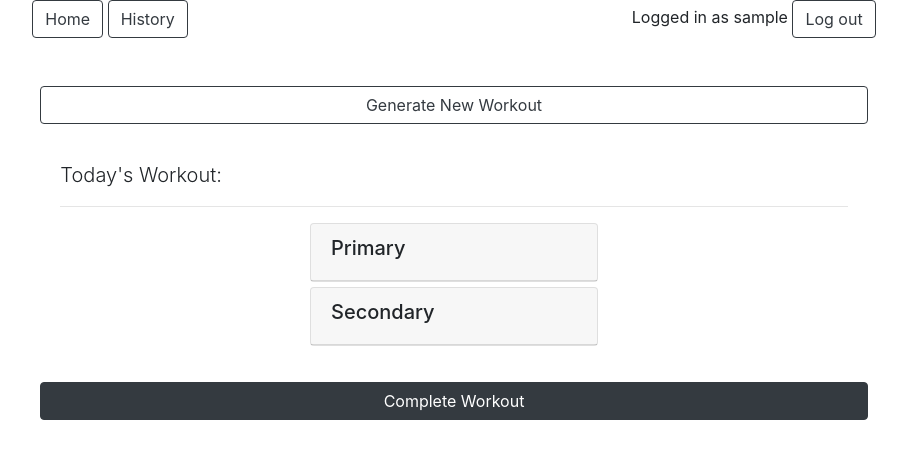
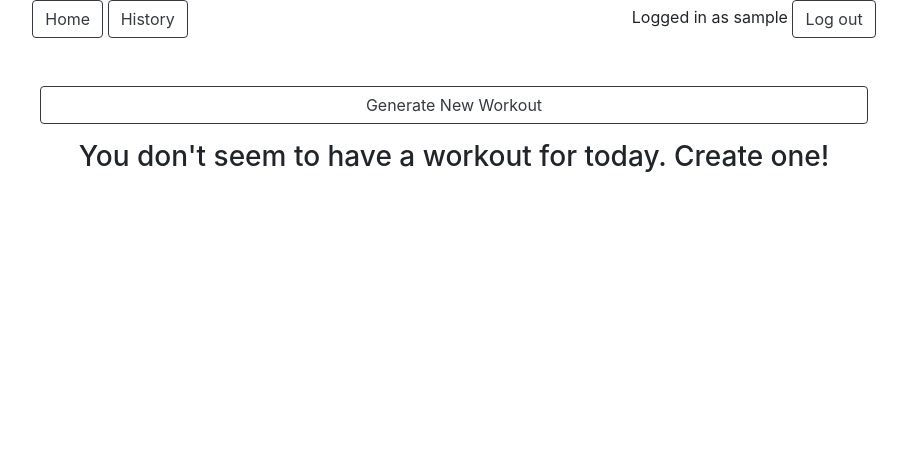
Before and after one commit to DTasev/fit, a Django app: page / in a window 1280 px wide. Shown: the top 459 px of the page, without its empty margins (186-1093 px from the left). Run offline with Django 3.2, Linux system fonts and the light colour scheme; the visitor is signed in with stand-in values (Sample User, id 1); data that the repository does not hold is empty; parts of the project's set-up code (start-up, migrations or seed data) failed here and were passed over; some libraries are stand-ins or nearby versions.

Commit message:
stopped showing complete workout when no workout

```diff
--- a/today/templates/today/index.html
+++ b/today/templates/today/index.html
@@ -3,6 +3,8 @@
 {% block content %}
     <div class="mt-2 mt-lg-5 mx-2">
         <a href="{% url 'today:create' %}" class="btn btn-outline-dark btn-block">Generate New Workout</a>
+
+        {% if object_list %}
 
             <div class="card-body my-3
 {% if object_list.completed %}
@@ -40,14 +42,18 @@ border border-success
                     </ul>
                 </div>
             </div>
-        <form action="{% url 'today:complete' %}" method="post">
+            <form action="{% url 'today:complete' object_list.id %}" method="post">
                 {% csrf_token %}
                 {% if object_list.completed %}
                     <button class="btn btn-dark btn-block">Remove Completion</button>
                 {% else %}
                     <button class="btn btn-dark btn-block">Complete Workout</button>
                 {% endif %}
-            <input type="hidden" name="workout" value="{{ object_list.id }}">
             </form>
+        {% else %}
+            <div class="mx-auto text-center mt-3">
+                <h3>You don't seem to have a workout for today. Create one!</h3>
+            </div>
+        {% endif %}
     </div>
 {% endblock %}
--- a/today/urls.py
+++ b/today/urls.py
@@ -10,7 +10,7 @@ app_name = 'today'
 urlpatterns = [
     path('', IndexView.as_view(), name='index'),
     path('create', create_workout, name="create"),
-    path('complete', complete_workout, name="complete"),
+    path('complete/<int:pk>', complete_workout, name="complete"),
     path('history', HistoryView.as_view(), name="history"),
     path('sets/<int:pk>', add_set, name="add_set"),
     path('sets/delete/<int:pk>', del_set, name="del_set"),
--- a/today/views/complete.py
+++ b/today/views/complete.py
@@ -4,9 +4,9 @@ from django.urls import reverse
 from workout.models import Workout
 
 
-def complete_workout(request):
+def complete_workout(request, pk):
     if request.method == "POST":
-        w = Workout.objects.get(id=int(request.POST["workout"]))
+        w = Workout.objects.get(id=pk)
         w.completed = not w.completed
         w.save()
         return redirect(reverse('today:index'))
```
Lines whose indentation alone changed are shown as unchanged.
